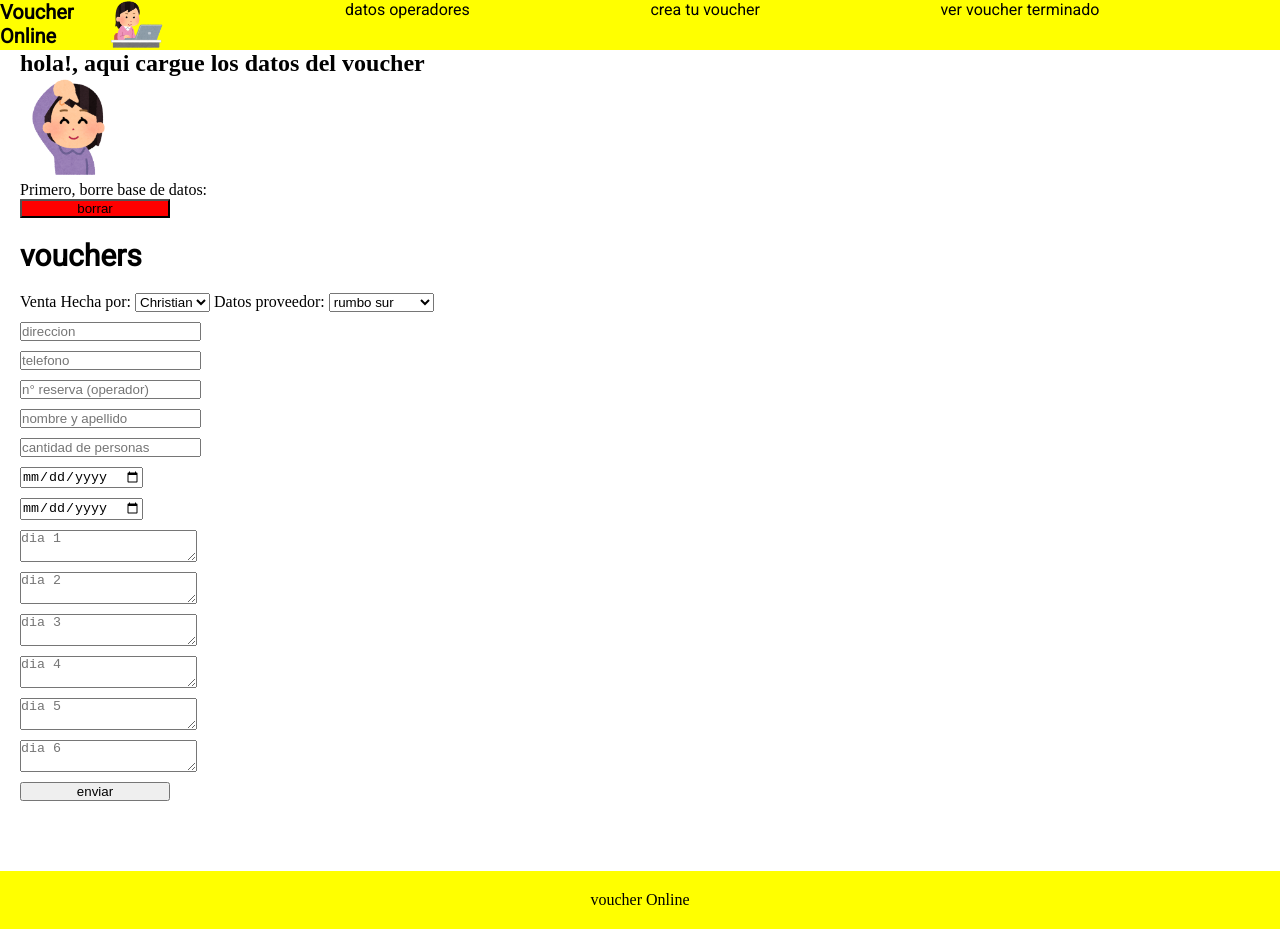
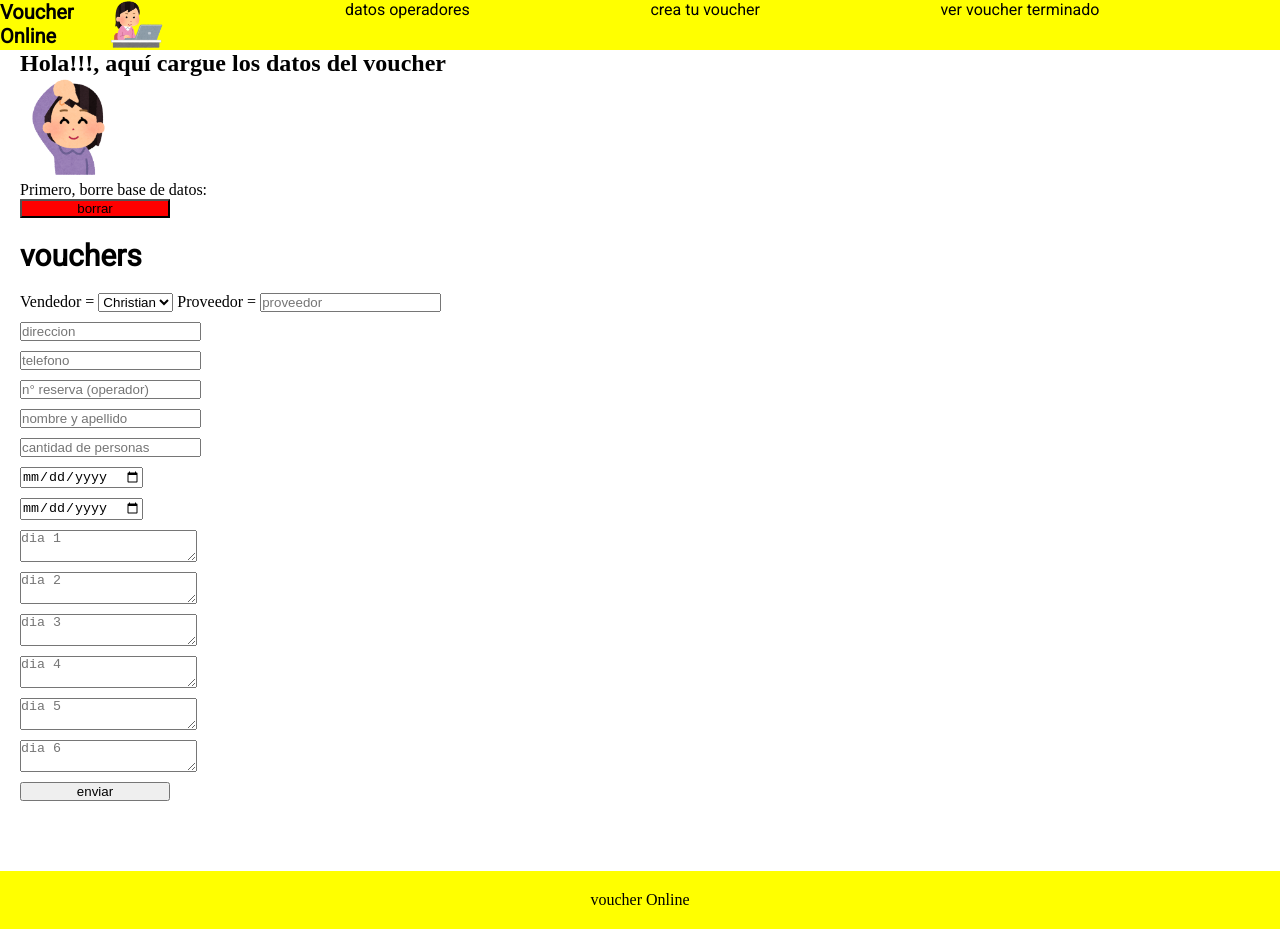
Before and after one commit to vueno1/voucher, a website: page pages/administrador/administrador.html in a window 1280 px wide. Drawn offline with Linux system fonts and the light colour scheme.

Commit message:
input proveedor

```diff
--- a/pages/administrador/administrador.html
+++ b/pages/administrador/administrador.html
@@ -32,7 +32,7 @@
     <main class="administradorMain">
 
         <div class="voucher_img_logo">
-            <h2> hola!, aqui cargue los datos del voucher </h2>
+            <h2> Hola!!!, aquí cargue los datos del voucher </h2>
             <img src="../../source/personajes/pose_reiwa_woman.png" alt="">
         </div>
 
@@ -42,21 +42,24 @@
         <form action="/pages/voucher/voucher.html" id="formulario">
 
             <legend class="voucher_titulo">vouchers</legend>
-            <label for="vendedorVoucher">Venta Hecha por:</label>
+            <label for="vendedorVoucher">Vendedor = </label>
 
             <select name="vendedor" id="vendedorVoucher">
                 <option label="Christian" value="Christian Oyadomari" > Christian</option>
                 <option label="Natalia" value="Natalia Chaui"></option>
                 <option label="Valeria" value="Valeria Ueno"></option>
+                <option label="fernando" value="Fernando Nago"></option>
+                <option label="miri" value="Miri Koide"></option>
             </select>
 
-            <label for="voucher_proveedor"> Datos proveedor: </label>
+            <label for="voucher_proveedor"> Proveedor =  </label>
 
-            <select  class="input_class" name="proveedor" id="voucher_proveedor">
+            <!-- <select  class="input_class" name="proveedor" id="voucher_proveedor">
                 <option label="rumbo sur" value="RUMBO SUR SRL" > rumbo sur </option>
                 <option label="iguacu ryokou" value="Iguacu Ryokou"></option>
-            </select>
+            </select> -->
 
+            <input id="voucher_proveedor" type="text" placeholder="proveedor" required>
             <input id="voucher_direccion" type="text" placeholder="direccion" required>
             <input id="voucher_telefono" type="text" placeholder="telefono" required>
             <input id="voucher_reserva" type="text" placeholder="n° reserva (operador)">
```
